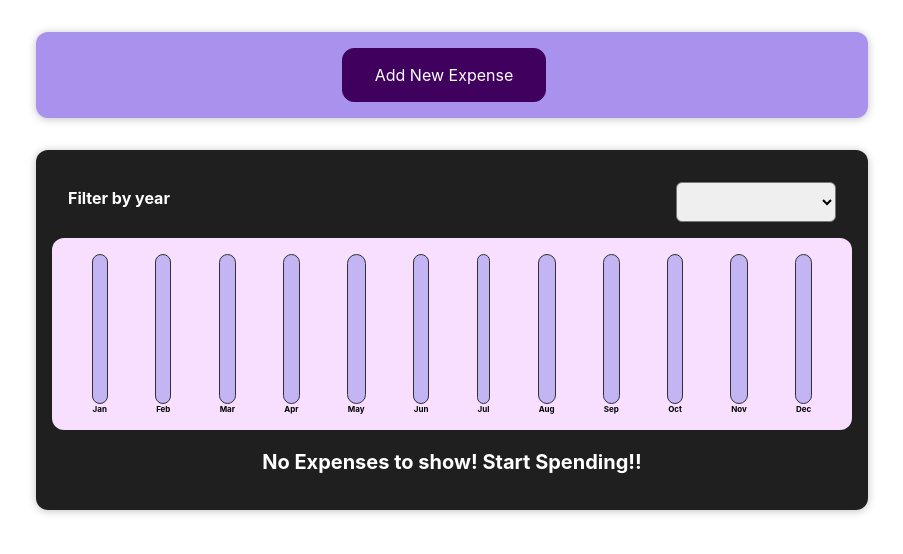
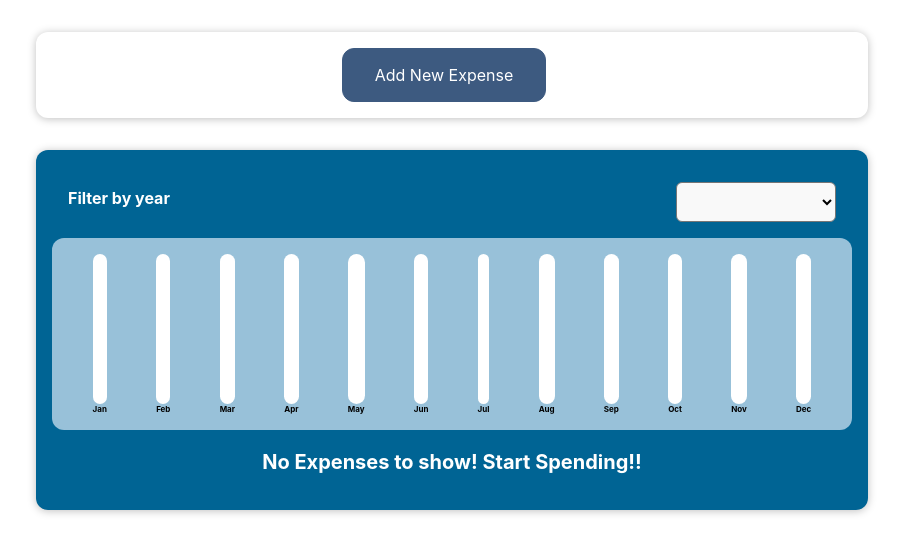
Before and after one commit to Zeussssssss/Expense-Tracker, a React (Create React App) app: page / in a window 1280 px wide. Shown: the top 554 px of the page, without its empty margins (188-1091 px from the left). Built offline with nearby package versions, Linux system fonts and the light colour scheme.

Commit message:
Aesthetics changed and minor errors removed

```diff
--- a/src/components/Chart/Chart.css
+++ b/src/components/Chart/Chart.css
@@ -1,7 +1,7 @@
 .chart {
   padding: 1rem;
   border-radius: 12px;
-  background-color: #f8dfff;
+  background-color: #98c1d9;
   text-align: center;
   display: flex;
   justify-content: space-around;
--- a/src/components/Chart/ChartBar.css
+++ b/src/components/Chart/ChartBar.css
@@ -8,9 +8,9 @@
 .chart-bar__inner {
   height: 100%;
   width: 100%;
-  border: 1px solid #313131;
+  /* border: 1px solid #313131; */
   border-radius: 12px;
-  background-color: #c3b4f3;
+  background-color: white;
   overflow: hidden;
   display: flex;
   flex-direction: column;
@@ -18,7 +18,7 @@
 }
 
 .chart-bar__fill {
-  background-color: #4826b9;
+  background-color: #3d5a80;
   width: 100%;
   transition: all 0.3s ease-out;
 }
--- a/src/components/Expenses/ExpenseDate.css
+++ b/src/components/Expenses/ExpenseDate.css
@@ -4,8 +4,8 @@
   width: 5.5rem;
   height: 5.5rem;
   border: 1px solid #ececec;
-  background-color: #2a2a2a;
-  color: white;
+  background-color: #98c1d9;
+  color: black;
   border-radius: 12px;
   align-items: center;
   justify-content: center;
--- a/src/components/Expenses/ExpenseItem.css
+++ b/src/components/Expenses/ExpenseItem.css
@@ -4,7 +4,7 @@
   align-items: center;
   padding: 0.5rem;
   margin: 1rem 0;
-  background-color: #4b4b4b;
+  background-color: white;
 }
 
 .expense-item__description {
@@ -22,14 +22,14 @@
   font-size: 1rem;
   flex: 1;
   margin: 0 1rem;
-  color: white;
+  color: black;
 }
 
 .expense-item__price {
   font-size: 1rem;
   font-weight: bold;
   color: white;
-  background-color: #40005d;
+  background-color: #3d5a80;
   border: 1px solid white;
   padding: 0.5rem;
   border-radius: 12px;
--- a/src/components/Expenses/Expenses.css
+++ b/src/components/Expenses/Expenses.css
@@ -1,6 +1,6 @@
 .expenses {
   padding: 1rem;
-  background-color: rgb(31, 31, 31);
+  background-color: #006494;
   margin: 2rem auto;
   width: 50rem;
   max-width: 95%;
--- a/src/components/Expenses/ExpensesFilter.css
+++ b/src/components/Expenses/ExpensesFilter.css
@@ -21,4 +21,5 @@
   padding: 0.5rem 3rem;
   font-weight: bold;
   border-radius: 6px;
+  background-color: rgb(249, 249, 249);
 }
--- a/src/components/NewExpense/ExpenseForm.js
+++ b/src/components/NewExpense/ExpenseForm.js
@@ -55,6 +55,7 @@ const ExpenseForm = (props) => {
             type="text"
             value={enteredName}
             onChange={nameChangeHandler}
+            required
           ></input>
         </div>
         <div className="new-expense__control">
@@ -64,6 +65,7 @@ const ExpenseForm = (props) => {
             min="2020-01-01"
             value={enteredDate}
             onChange={dateChangeHandler}
+            required
           ></input>
         </div>
         <div className="new-expense__control">
@@ -74,6 +76,7 @@ const ExpenseForm = (props) => {
             step="0.01"
             value={enteredAmount}
             onChange={amountChangeHandler}
+            required
           ></input>
         </div>
         <div className="new-expense__control">
--- a/src/components/NewExpense/NewExpense.css
+++ b/src/components/NewExpense/NewExpense.css
@@ -1,5 +1,5 @@
 .new-expense {
-  background-color: #a892ee;
+  background-color: white;
   padding: 1rem;
   margin: 2rem auto;
   width: 50rem;
@@ -12,8 +12,8 @@
   font: inherit;
   cursor: pointer;
   padding: 1rem 2rem;
-  border: 1px solid #40005d;
-  background-color: #40005d;
+  border: 1px solid #3d5a80;
+  background-color: #3d5a80;
   color: white;
   border-radius: 12px;
   margin-right: 1rem;
@@ -21,8 +21,8 @@
 
 .new-expense button:hover,
 .new-expense button:active {
-  background-color: #510674;
-  border-color: #510674;
+  background-color: #2d4361;
+  border-color: #2d4361;
 }
 
 .new-expense button.alternative {
```
